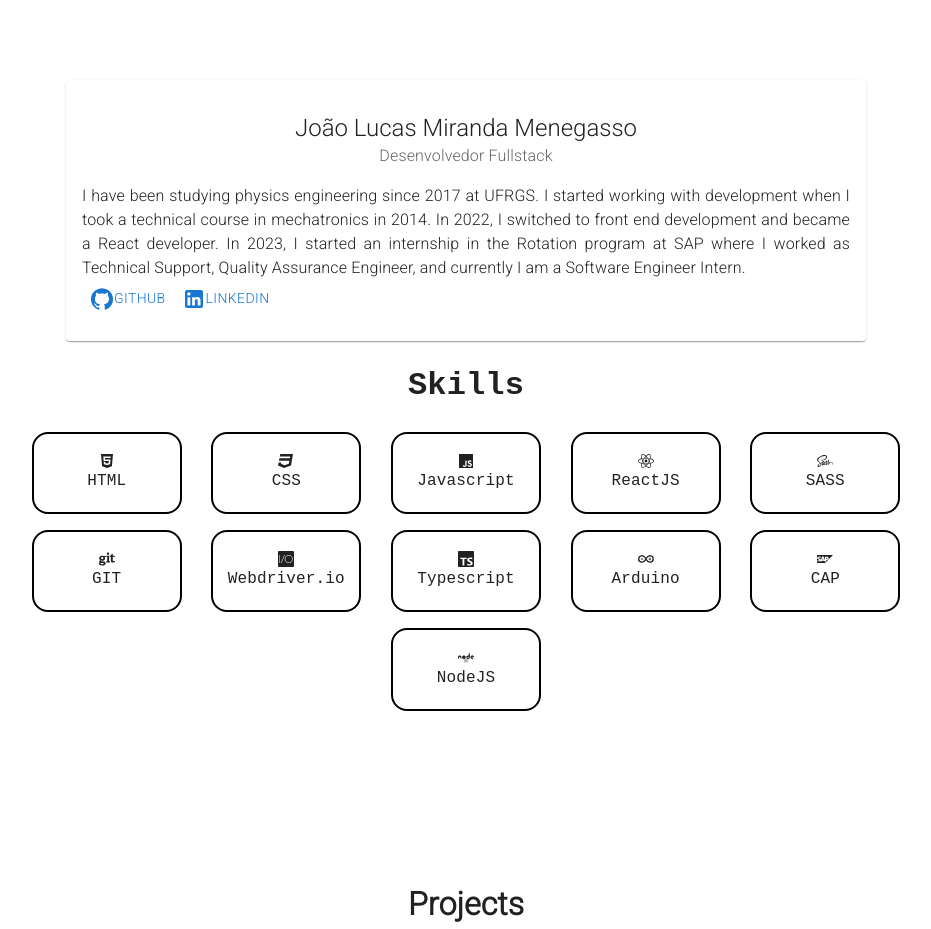
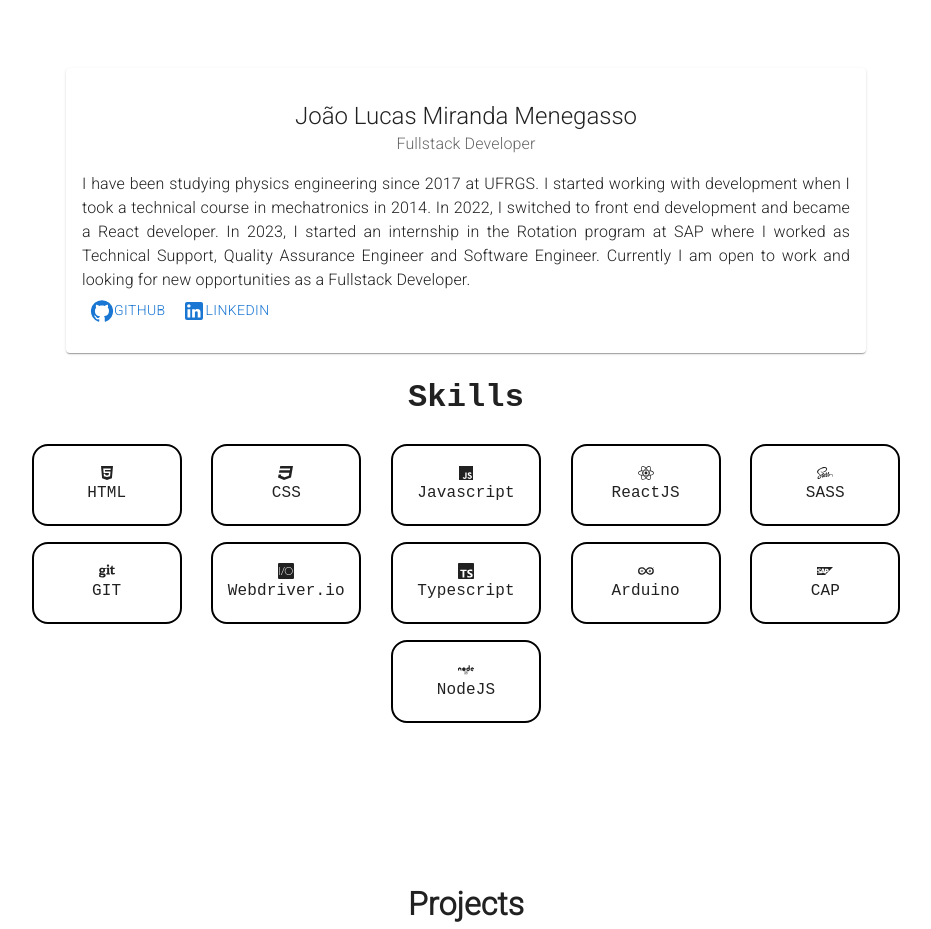
Before and after one commit to joaolucasmm/portfolio-dev, a React (Create React App) app: page / in a window 1280 px wide. Shown: the part 880-1809 px from the top of the page, without its empty margins (174-1105 px from the left). Built offline with nearby package versions, Linux system fonts and the light colour scheme.

Commit message:
Update texts in About component

```diff
--- a/src/Components/About/About.jsx
+++ b/src/Components/About/About.jsx
@@ -4,16 +4,17 @@ import LinkedInIcon from "@mui/icons-material/LinkedIn";
 import Card from "@mui/material/Card";
 import CardHeader from "@mui/material/CardHeader";
 import CardContent from "@mui/material/CardContent";
+import textSelector from "./texts";
 
-function About({ styleSection }) {
+function About({ styleSection, language }) {
     return (
         <div className={styleSection}>
             <Card className="container_about">
                 <CardContent className="about_content">
-                    <CardHeader title="João Lucas Miranda Menegasso" subheader="Desenvolvedor Fullstack" className="about_presentation"/>
+                    <CardHeader title={textSelector(language, 0)} subheader={textSelector(language, 1)} className="about_presentation"/>
                     <section></section>
                     <section>
-                    I have been studying physics engineering since 2017 at UFRGS. I started working with development when I took a technical course in mechatronics in 2014. In 2022, I switched to front end development and became a React developer. In 2023, I started an internship in the Rotation program at SAP where I worked as Technical Support, Quality Assurance Engineer, and currently I am a Software Engineer Intern.
+                        {textSelector(language, 2)}
                     </section>
                     <section>
                         <Button onClick={() => window.open("https://www.linkedin.com/in/jo%C3%A3o-lucas-miranda-menegasso/", "_blank")}>
--- /dev/null
+++ b/src/Components/About/texts.js
@@ -0,0 +1,19 @@
+import sendMessage from "../../Functions/sendMessage";
+
+const textPortuguese = [
+    "João Lucas Miranda Menegasso",
+    "Desenvolvedor Fullstack",
+    "Sou estudante de engenharia física desde 2017 na UFRGS. Comecei a trabalhar com desenvolvimento ainda quando fiz curso técnico em mecatrônica em 2014. Em 2022 migrei para o desenvolvimento front end e me tornei desenvolvedor em React. Em 2023 comecei um estágio no programa de Rotação de áreas na SAP onde trabalhei como Suporte Técnico, Engenheiro de Qualidade e Desenvolvedor de Software. No momento estou aberto para novas oportunidades como Desenvolvedor Fullstack."
+]
+
+const textEnglish = [
+    "João Lucas Miranda Menegasso",
+    "Fullstack Developer",
+    "I have been studying physics engineering since 2017 at UFRGS. I started working with development when I took a technical course in mechatronics in 2014. In 2022, I switched to front end development and became a React developer. In 2023, I started an internship in the Rotation program at SAP where I worked as Technical Support, Quality Assurance Engineer and Software Engineer. Currently I am open to work and looking for new opportunities as a Fullstack Developer."
+]
+
+function textSelector(language, textPosition) {
+    return sendMessage(language, textPosition, { textEnglish, textPortuguese });
+}
+
+export default textSelector;
```
